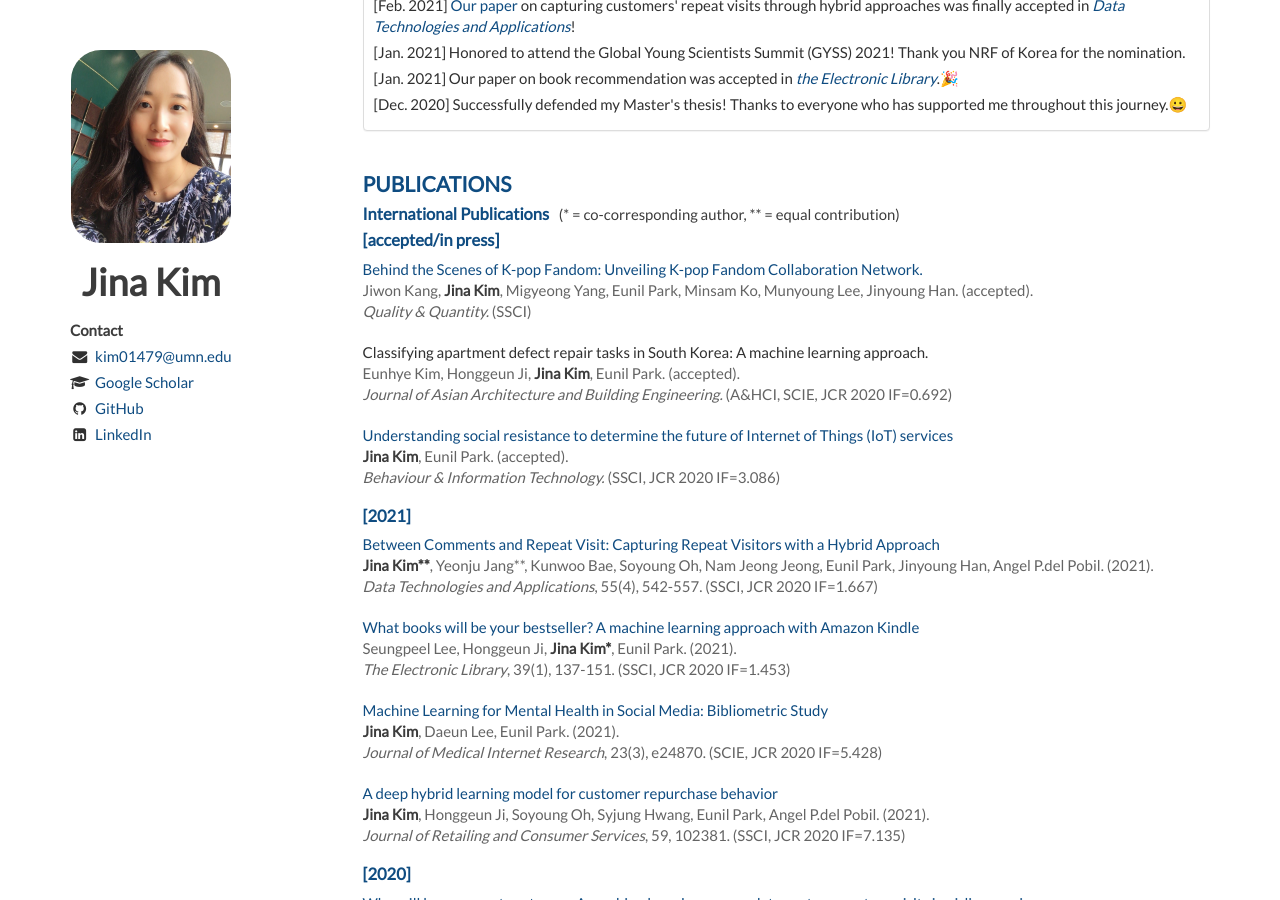
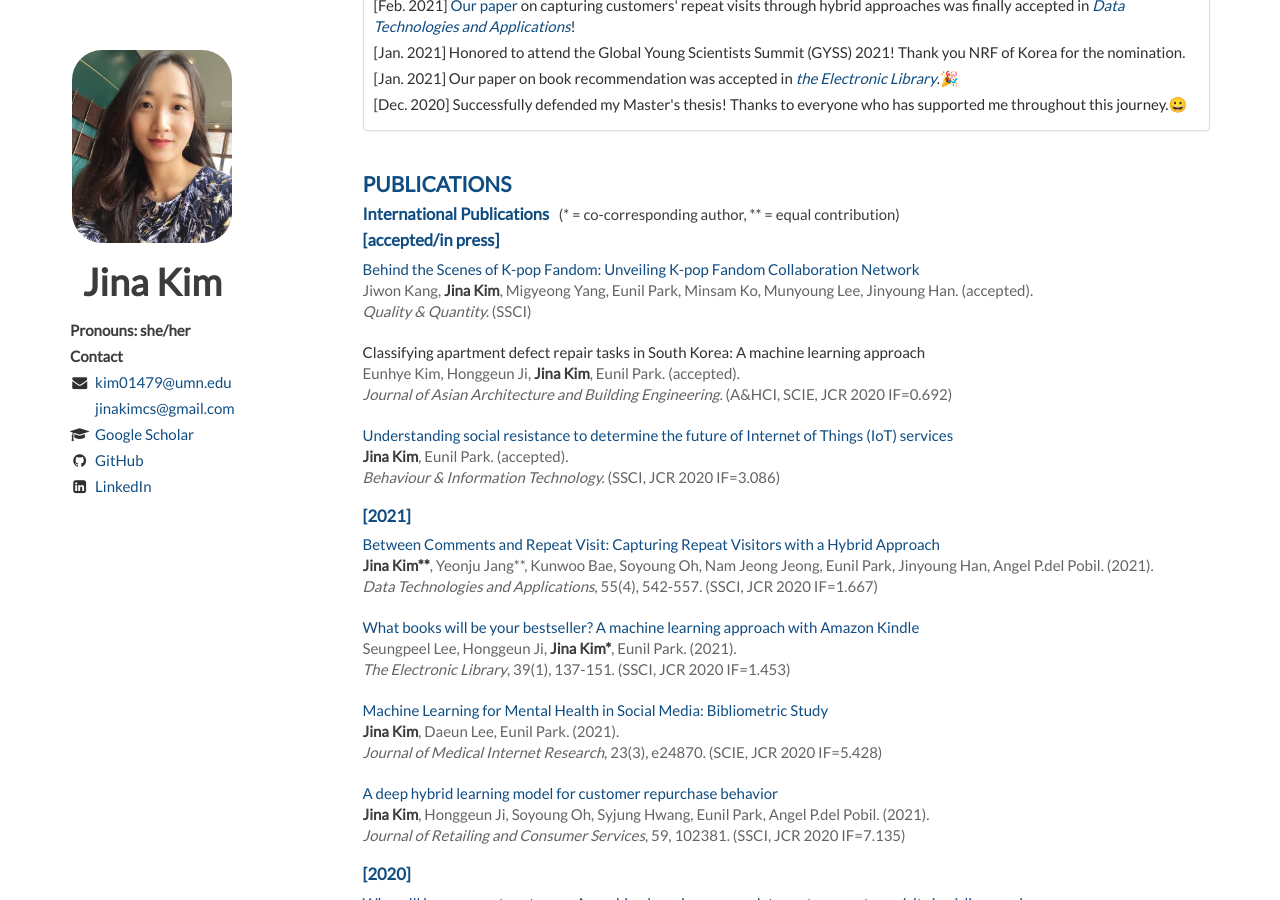
Before and after one commit to Jina-Kim/Jina-Kim.github.io, a Jekyll site: the page built from index.html, in a window 1280 px wide and 900 px high, scrolled down 505 px. Built offline with Jekyll 4.4.1, drawn with Linux system fonts in a browser that asks for light colours; nearby versions of some CDN libraries; the list of posts is cut into pages by our own code.

Commit message:
Update about.html

```diff
--- a/_config.yml
+++ b/_config.yml
@@ -16,8 +16,10 @@ author: Jina Kim
 baseurl: /
 title: Jina Kim
 name: Jina Kim
-email: kim01479@umn.edu
-email_full: mailto:kim01479@umn.edu
+univ_email: kim01479@umn.edu
+univ_email_full: mailto:kim01479@umn.edu
+email: jinakimcs@gmail.com
+email_full: mailto:jinakimcs@gmail.com
 website: github.io
 website_full: https://jina-kim.github.io/
 github: https://github.com/Jina-Kim/
--- a/_includes/publications.html
+++ b/_includes/publications.html
@@ -7,7 +7,7 @@
 
     <article>
         <header>
-            <a href="https://link.springer.com/article/10.1007/s11135-021-01189-5" class="paper_link">Behind the Scenes of K-pop Fandom: Unveiling K-pop Fandom Collaboration Network.</a><br/>
+            <a href="https://link.springer.com/article/10.1007/s11135-021-01189-5" class="paper_link">Behind the Scenes of K-pop Fandom: Unveiling K-pop Fandom Collaboration Network</a><br/>
             <span> Jiwon Kang, <em>Jina Kim</em>, Migyeong Yang, Eunil Park, Minsam Ko, Munyoung Lee, Jinyoung Han. (accepted).</span><br/>
             <span><i>Quality & Quantity.</i> (SSCI)</span>
         </header>
@@ -15,7 +15,7 @@
 
     <article>
         <header>
-            Classifying apartment defect repair tasks in South Korea: A machine learning approach.<br/>
+            Classifying apartment defect repair tasks in South Korea: A machine learning approach<br/>
             <span> Eunhye Kim, Honggeun Ji, <em>Jina Kim</em>, Eunil Park. (accepted).</span><br/>
             <span><i>Journal of Asian Architecture and Building Engineering.</i> (A&HCI, SCIE, JCR 2020 IF=0.692)</span>
         </header>
--- a/_layouts/layout.html
+++ b/_layouts/layout.html
@@ -22,8 +22,11 @@
                     <img src="{{ site.website_full }}static/img/profile.jpg" class="me">
                     <h1 id="my_name">{{ site.name }}</h1>
                     <ul class="list-unstyled">
+                        <li><em>Pronouns: she/her</em></li><li></li>
+
                         <li><em>Contact</em></li>
-                        <li><i class="fa fa-envelope fa-fw"></i>&nbsp; <a href="{{ site.email_full }}">{{ site.email }}</a></li>
+                        <li><i class="fa fa-envelope fa-fw"></i>&nbsp; <a href="{{ site.univ_email_full }}">{{ site.univ_email }}</a></li>
+                        <li><i class="fa fa-fw"></i>&nbsp; <a href="{{ site.email_full }}">{{ site.email }}</a></li>
                         <li><i class="fa fa-graduation-cap fa-fw"></i>&nbsp; <a href="{{ site.google_scholar }}">Google Scholar</a></li>
                         <li><i class="fa fa-github fa-fw"></i>&nbsp; <a href="{{ site.github }}">GitHub</a></li>
                         <li><i class="fa fa-linkedin-square fa-fw"></i>&nbsp; <a href="{{ site.linkedin }}">LinkedIn</a></li>
```
